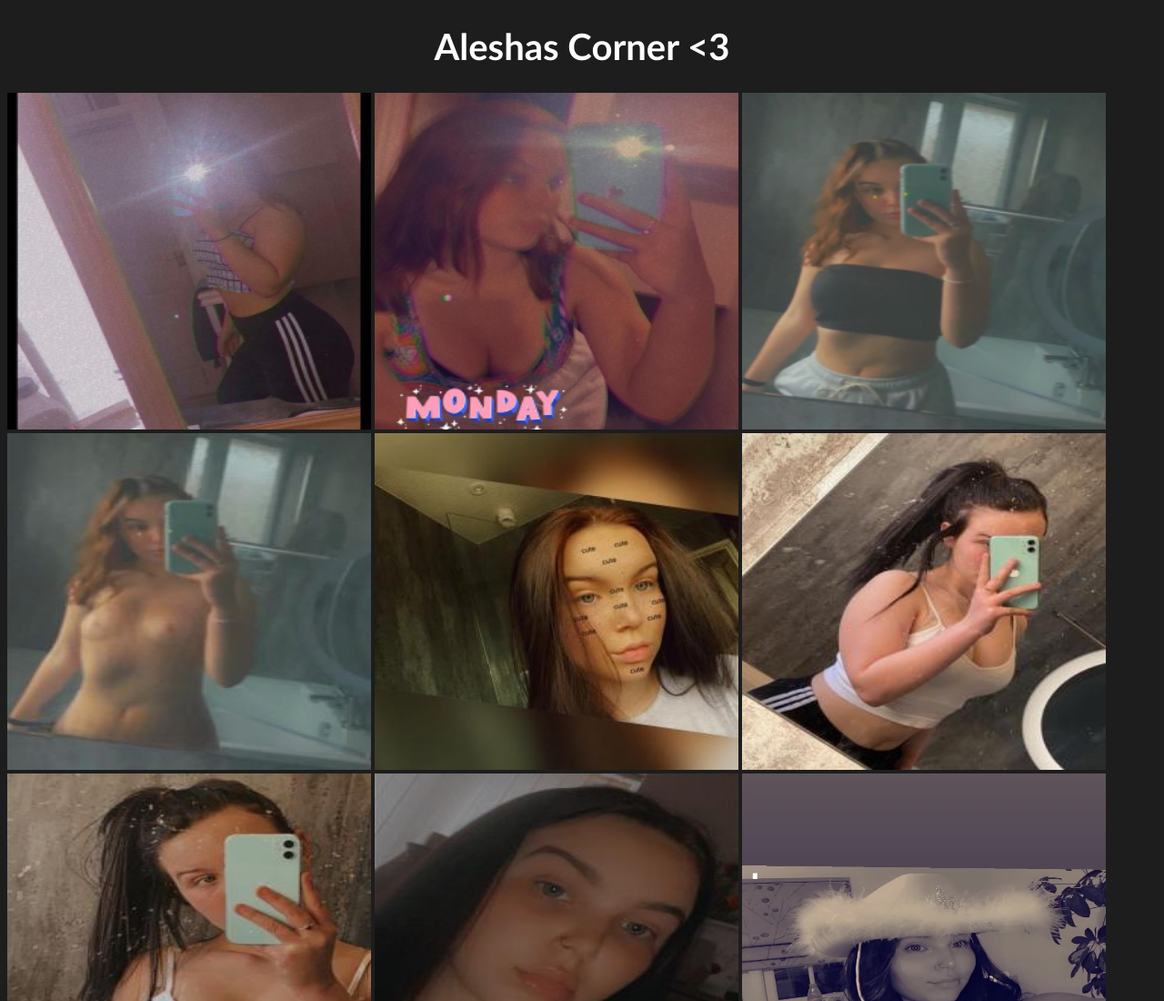
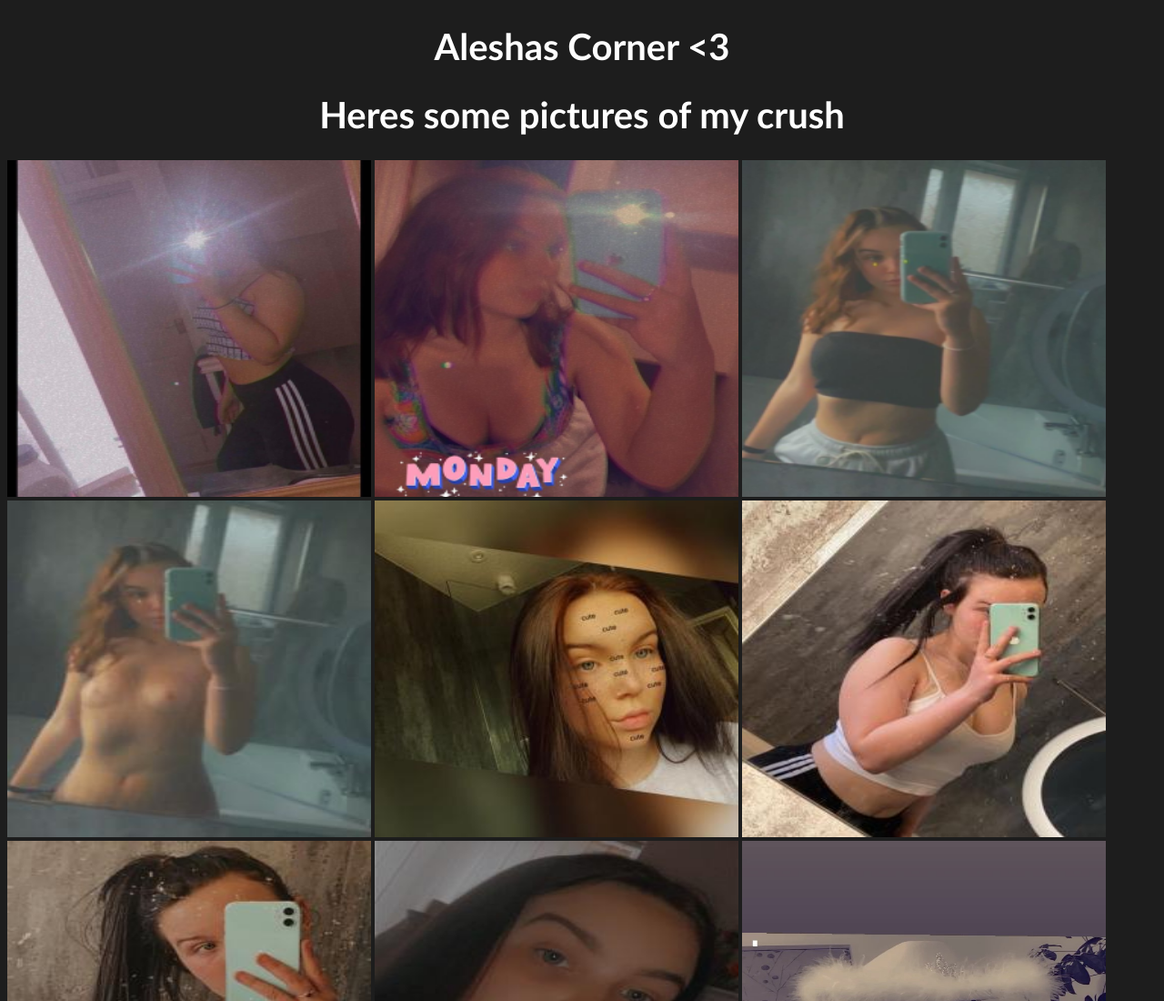
Before and after one commit to youareaspanner/dfsfsdsdff, a plain HTML site: page index.html in a window 1280 px wide. Shown: the top 1100 px of the page at 91% size. Drawn offline with Linux system fonts and the light colour scheme; a web font is replaced by a local one.

Commit message:
Add files via upload

```diff
--- a/index.html
+++ b/index.html
@@ -43,6 +43,7 @@
       </style>
    <body style="background-color:rgb(29, 29, 29);">
       <h1>Aleshas Corner <3</h1>
+      <h1>Heres some pictures of my crush</h1>
 	<img src="1.png" alt="Trulli" width="400" height="370">
 	<img src="2.png" alt="Trulli" width="400" height="370">
 	<img src="3.png" alt="Trulli" width="400" height="370">
```
